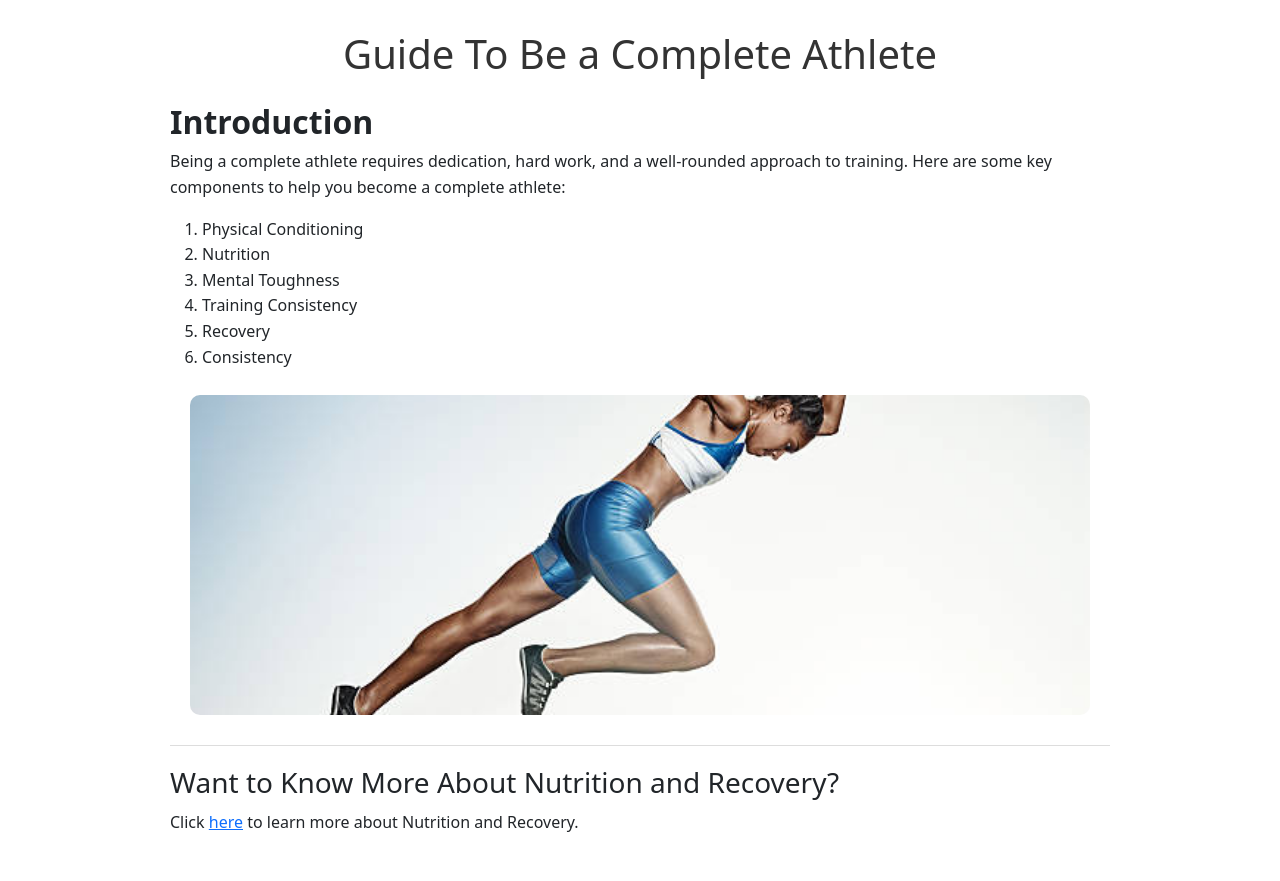
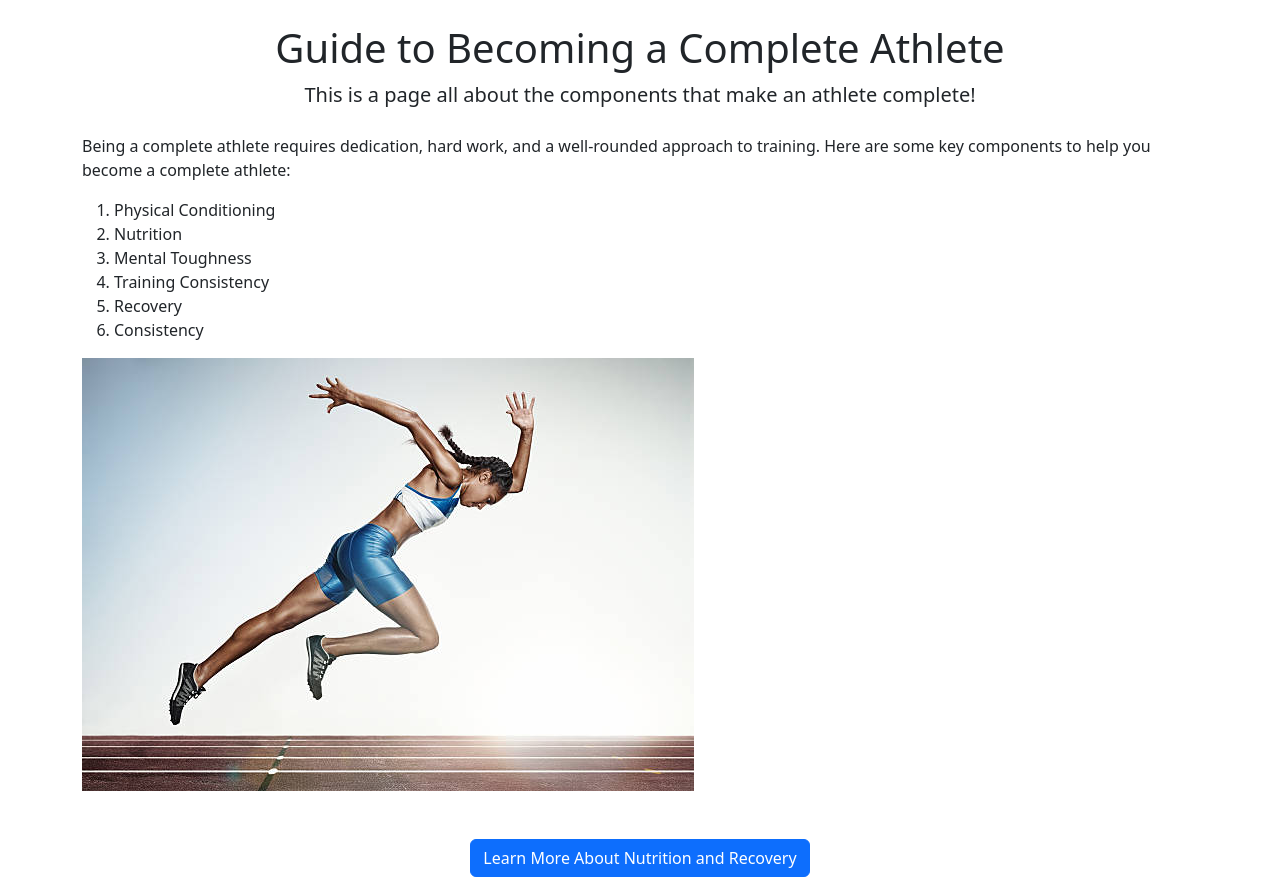
Before and after one commit to luannascimento2005/html-practice.week3, a plain HTML site: page index.html in a window 1280 px wide. Drawn offline with nearby package versions, Linux system fonts and the light colour scheme.

Commit message:
Added bootstrap btns and headers in both pages

```diff
--- a/index.html
+++ b/index.html
@@ -10,15 +10,17 @@
      <link href="https://cdn.jsdelivr.net/npm/bootstrap@5.3.3/dist/css/bootstrap.min.css" rel="stylesheet" integrity="sha384-QWTKZyjpPEjISv5WaRU9OFeRpok6YctnYmDr5pNlyT2bRjXh0JMhjY6hW+ALEwIH" crossorigin="anonymous">
 
       <!-- Link to the stylesheet called style.css -->
-    <link rel="stylesheet" href ="./css/style.css" />
+
 
 </head>
 
 <body>
+ <div class="container mt-4">
+    <!-- Your page content goes here -->
 
-<header>
-    <h1 class="title">Guide To Be a Complete Athlete</h1>
-    <h2 class="subheader">Introduction</h2>
+<header class="text-center mb-4">
+  <h1>Guide to Becoming a Complete Athlete</h1>
+  <p class="lead">This is a page all about the components that make an athlete complete!</p>
 </header>
 
 <main>
@@ -37,14 +39,14 @@
         <img src="./images/athlete_running.jpg" alt="Athlete Training hard" class="hero-img">
  </main>
 
-<footer>
-    <h1>Want to Know More About Nutrition and Recovery?</h1>
-    <p>Click <a href = "page 2.html">here</a> to learn more about Nutrition and Recovery.</p>
+ <footer class="mt-5">
+  <nav class="d-flex justify-content-center gap-4">
+    <a href="page 2.html" class="btn btn-primary">Learn More About Nutrition and Recovery</a>
+  </nav>
 </footer>
 
 
 
-
-
+ </div>
 </body>
 </html>
```
Also changed, not shown: page 2.html (+10 -6 lines).
